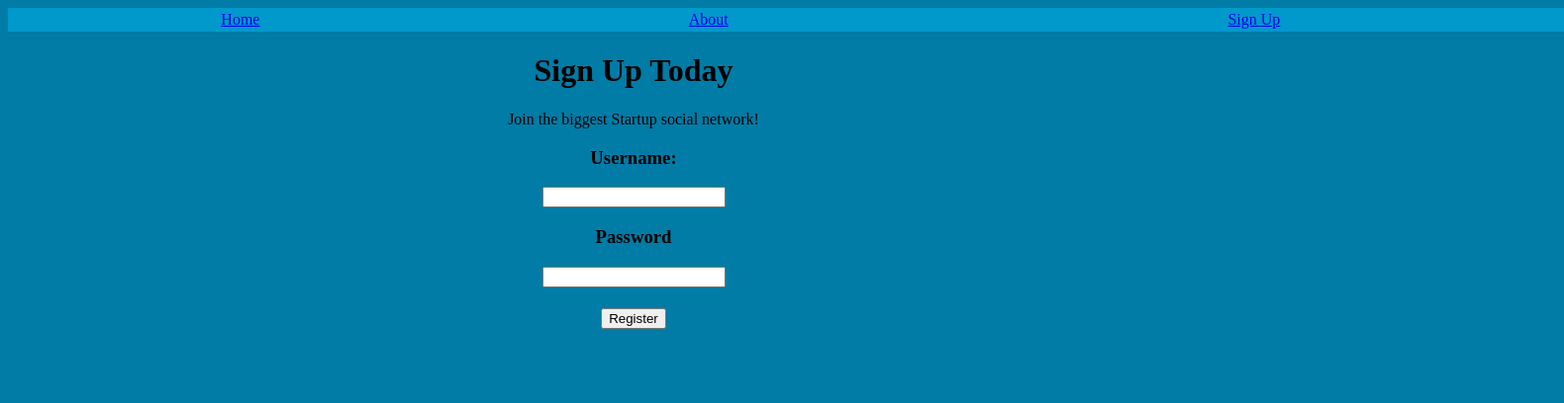
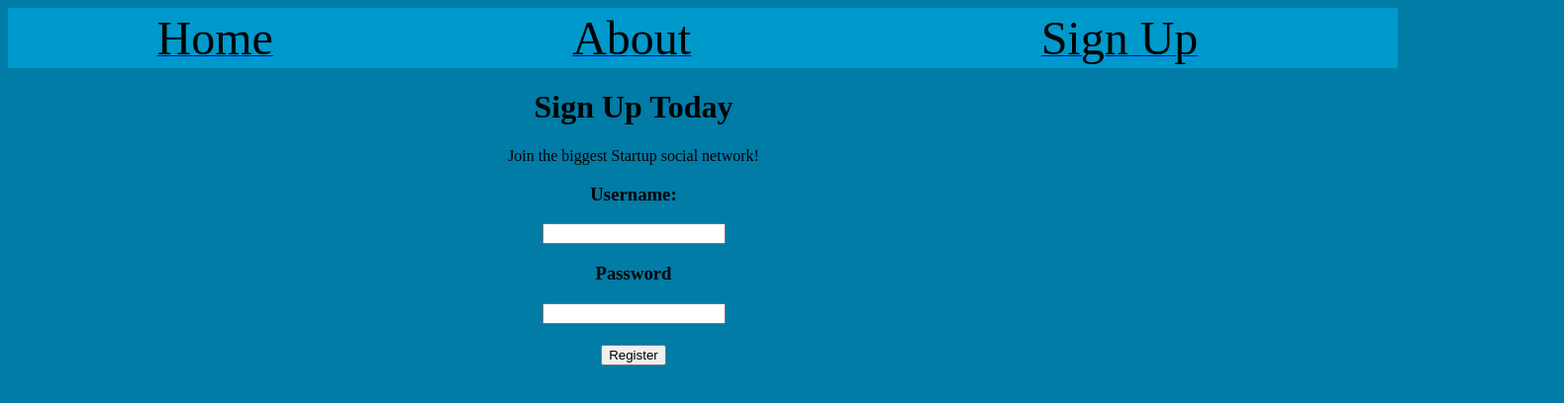
Before and after one commit to gabox8888/SSN, a plain HTML site: page signup.html in a window 1280 px wide. Shown: the whole page at 99% size, 1580 px wide, since content can reach past the window. Drawn offline with Linux system fonts and the light colour scheme.

Commit message:
updated sign up

```diff
--- a/signup.html
+++ b/signup.html
@@ -2,21 +2,21 @@
 <html>
   <head bgcolor="#007CA6">
     <center>
-      <table border="0" width="1572"  bgcolor="#0099cc">
-        <tr>
+      <table border="0" width="1404"  bgcolor="#0099cc">
+        <tr height="50">
           <td>
             <center>
-              <a href="index.html">Home</a>
+              <a href="index.html"><font size="10" color="black">Home</font></a>
             </center>
           </td>
           <td>
             <center>
-              <a href="#">About</a>
+              <a href="#"><font size="10" color="black">About</font></a>
             </center>
           </td>
           <td>
             <center>
-              <a href="signup.html">Sign Up</a>
+              <a href="signup.html"><font size="10" color="black">Sign Up</font></a>
             </center>
           </td>
         </tr>
```
